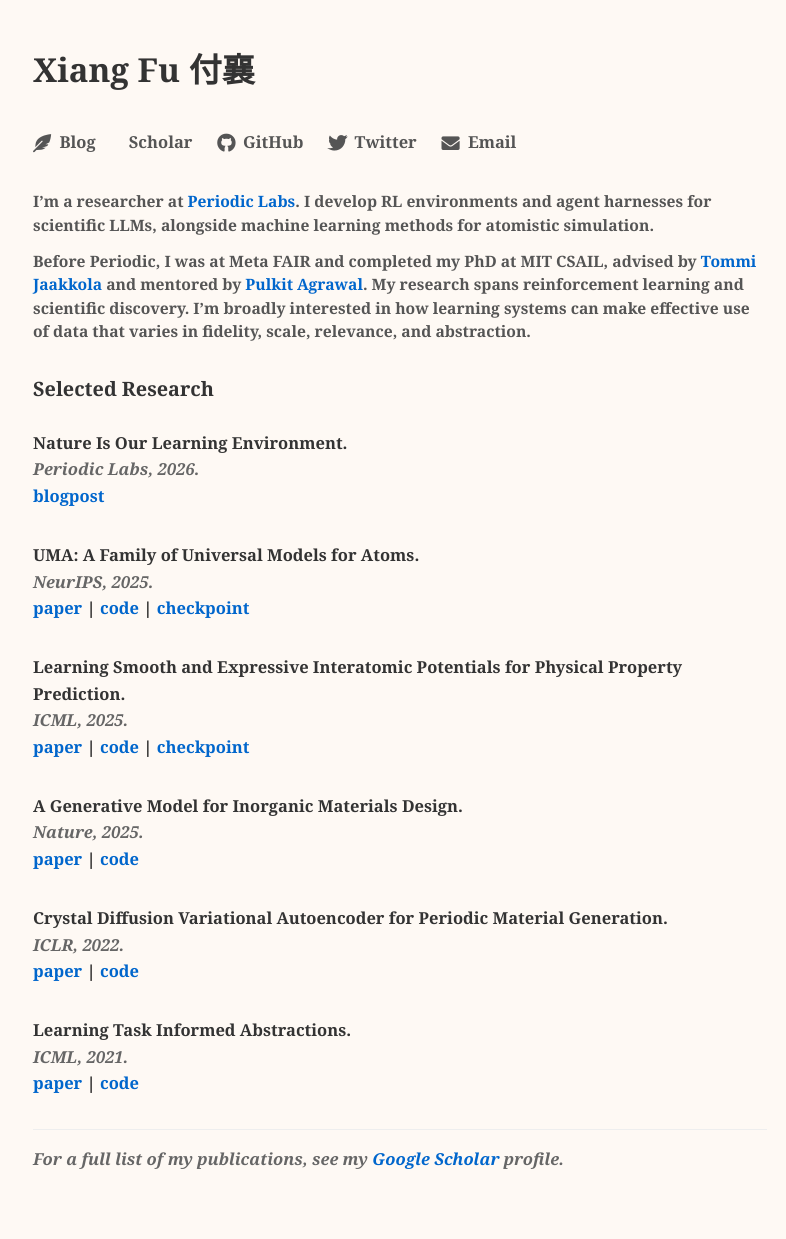
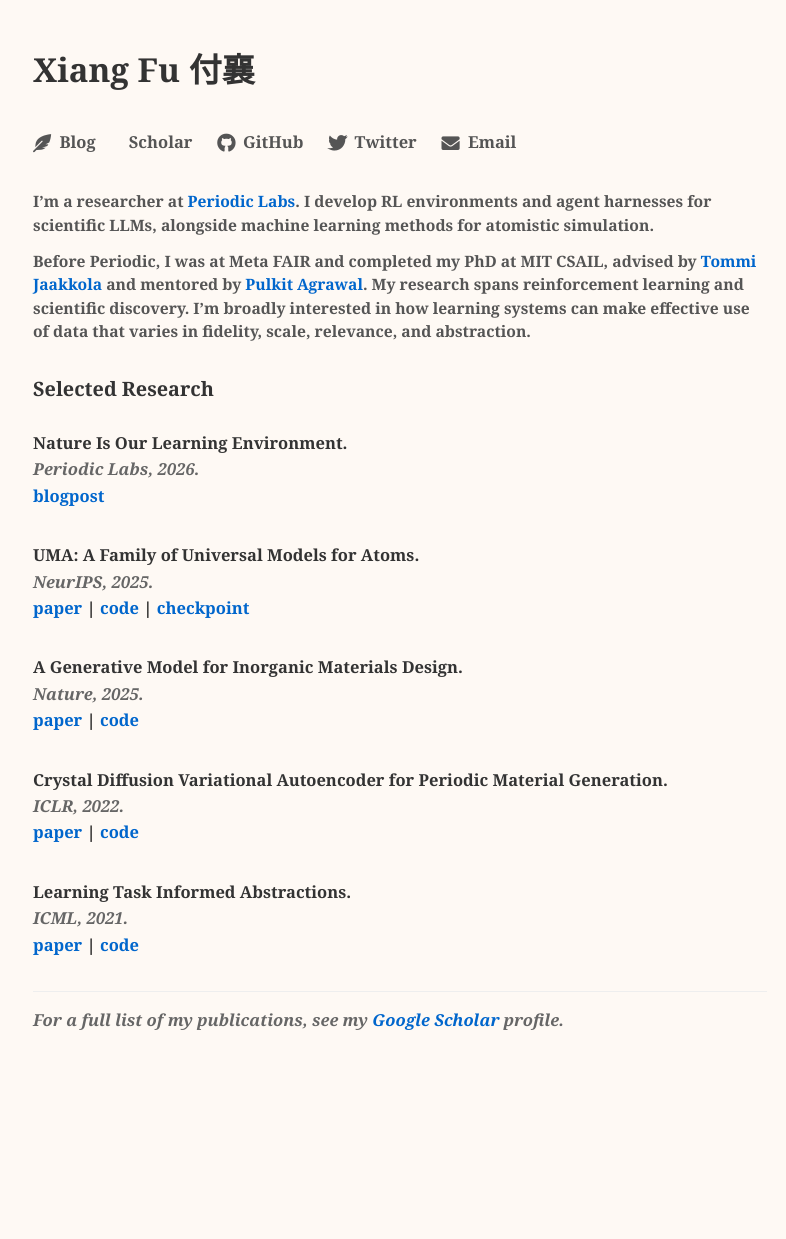
Before and after one commit to kyonofx/kyonofx.github.io, a Jekyll site: the page built from _pages/home.md, in a window 1280 px wide. Shown: the whole page, without its empty margins (240-1026 px from the left). Built offline with Jekyll 4.4.1, drawn with Linux system fonts in a browser that asks for light colours; cached includes are drawn as plain includes; some web fonts are replaced; a style sheet for code colours, icons or effects is not loaded; after the commit the page ends 1101 px from its top, so only the background shows below that.

Commit message:
Remove eSEN from selected research

```diff
--- a/_layouts/archive.html
+++ b/_layouts/archive.html
@@ -69,14 +69,6 @@ layout: default
             <a href="https://huggingface.co/facebook/UMA">checkpoint</a>
           </div>
 
-         <div class="publication">
-           <strong>Learning Smooth and Expressive Interatomic Potentials for Physical Property Prediction.</strong><br>
-           <em>ICML, 2025.</em><br>
-           <a href="https://arxiv.org/abs/2502.12147">paper</a> |
-           <a href="https://github.com/FAIR-Chem/fairchem">code</a> |
-           <a href="https://huggingface.co/facebook/OMAT24">checkpoint</a>
-         </div>
-
           <div class="publication">
             <strong>A Generative Model for Inorganic Materials Design.</strong><br>
             <em>Nature, 2025.</em><br>
```
